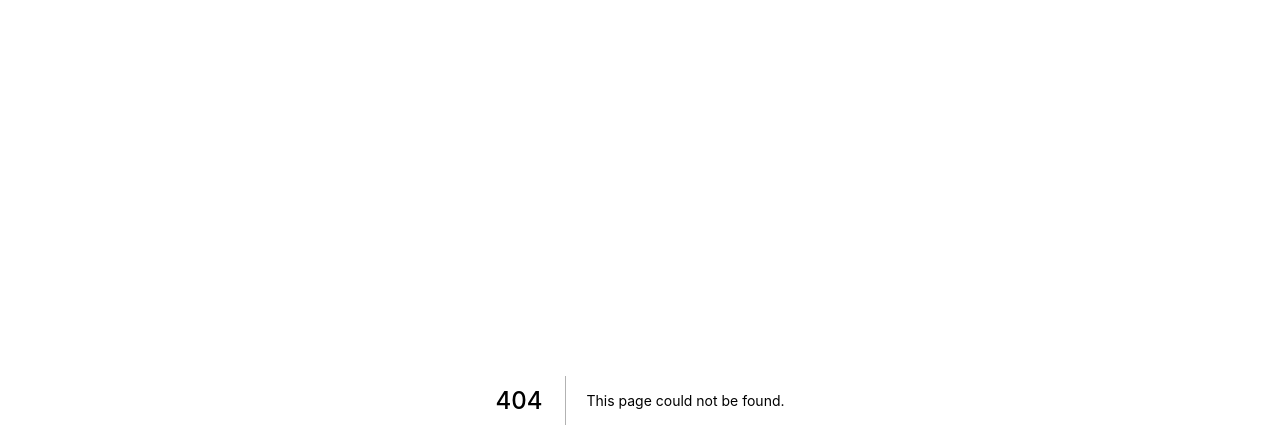
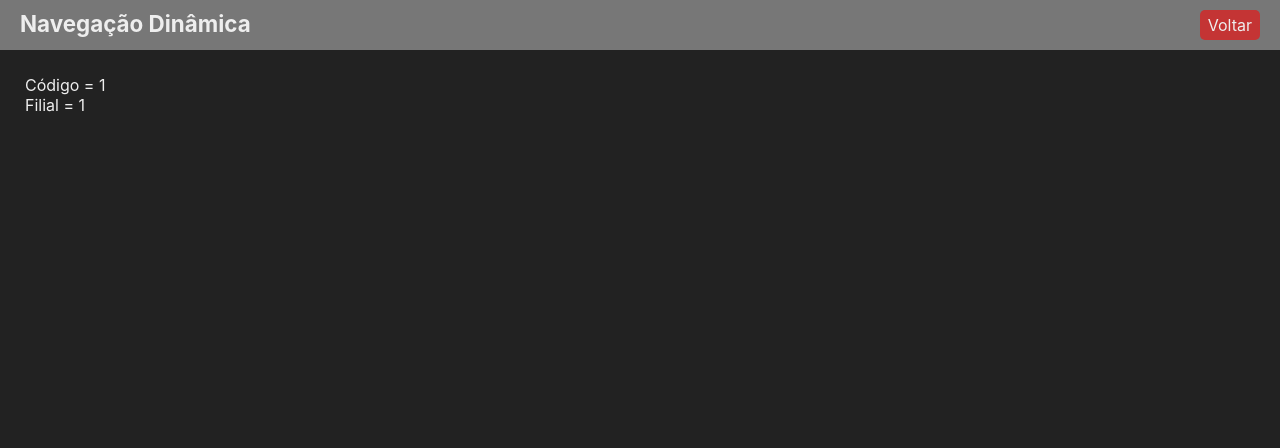
Before and after one commit to eduardo7321/nextjs-studies, a Next.js app: page /cliente/1/1 in a window 1280 px wide. Before the commit this address had no page. Shown: the top 448 px of the page. Built offline with nearby package versions, Linux system fonts and the light colour scheme.

Commit message:
Navegacao dinamica

```diff
--- /dev/null
+++ b/src/pages/cliente/[filial]/[codigo].jsx
@@ -0,0 +1,13 @@
+import Layout from "../../../components/Layout";
+import { useRouter } from 'next/router'
+
+export default function ClientePorCodigo() {
+    const router = useRouter()
+
+    return (
+        <Layout titulo="Navegação Dinâmica">
+            <div>Código = {router.query.codigo}</div>
+            <div>Filial = {router.query.filial}</div>
+        </Layout>
+    )
+}
--- a/src/pages/index.jsx
+++ b/src/pages/index.jsx
@@ -14,6 +14,7 @@ export default function Inicio() {
             <Navegador texto="Exemplo" destino="/exemplo" cor="#9400d3"/>
             <Navegador texto="JSX" destino="/jsx" cor="crimson" />
             <Navegador texto="Navegação #01" destino="/navegacao/" cor="green" />
+            <Navegador texto="Navegação #02" destino="/cliente/pe-2/123" cor="blue" />
 
         </div>
     )
```
